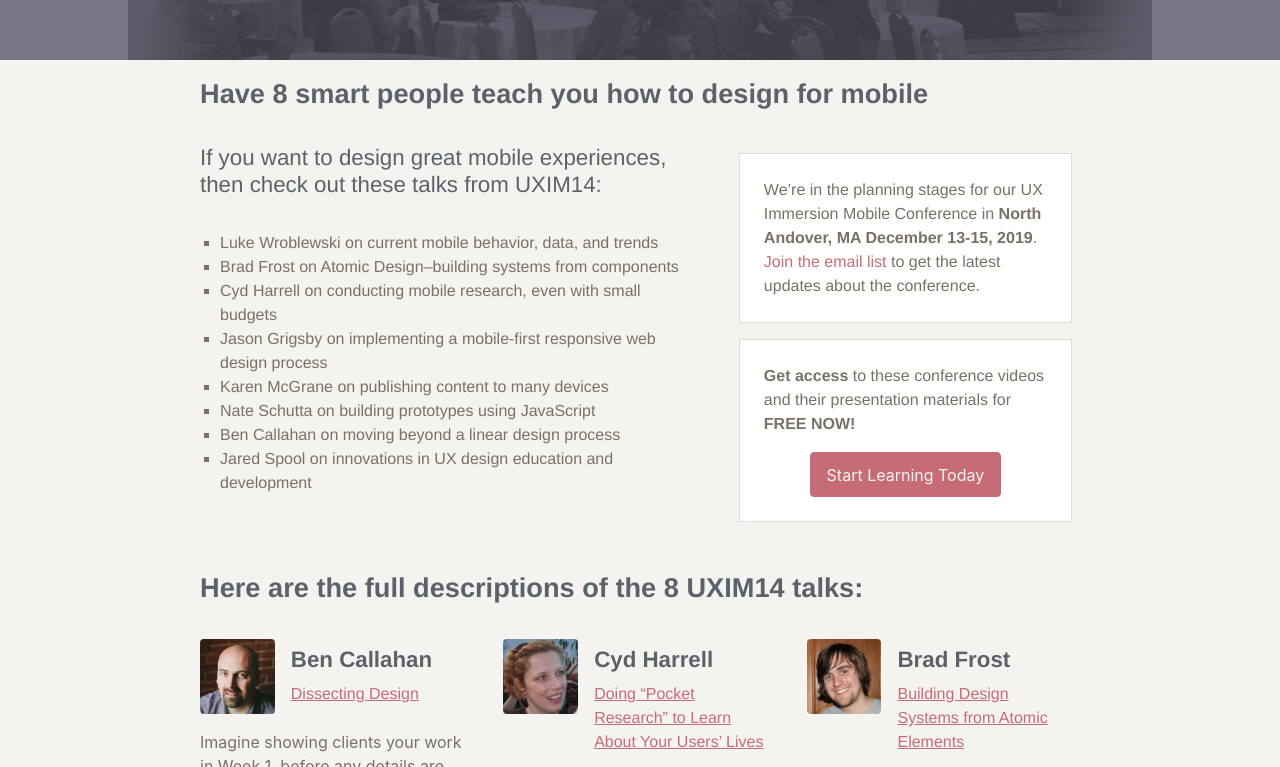
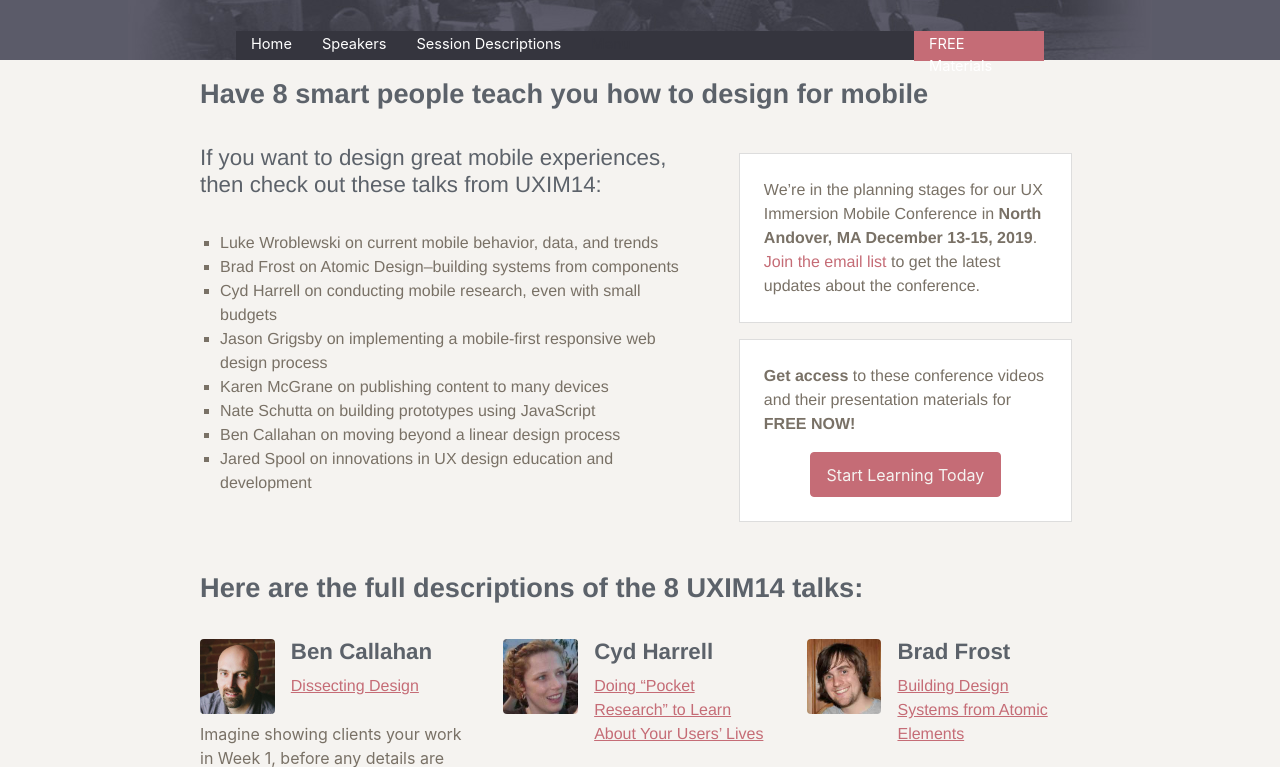
Before and after one commit to saracoren/UIEProject, a plain HTML site: page index.html in a window 1280 px wide. Shown: the part 90-857 px from the top of the page. Drawn offline with nearby package versions, Linux system fonts and the light colour scheme.

Commit message:
finished version 1

```diff
--- a/index.html
+++ b/index.html
@@ -5,6 +5,7 @@
     <meta name="viewport" content="width=device-width, initial-scale=1.0">
     <meta http-equiv="X-UA-Compatible" content="ie=edge">
     <title>UIE Version 1</title>
+    <link rel="shortcut icon" type="image/png" href="assets/favicon.png">
     <link rel="stylesheet" href="https://maxcdn.bootstrapcdn.com/bootstrap/4.0.0/css/bootstrap.min.css"
     integrity="sha384-Gn5384xqQ1aoWXA+058RXPxPg6fy4IWvTNh0E263XmFcJlSAwiGgFAW/dAiS6JXm" crossorigin="anonymous">
     <link rel="stylesheet" type="text/css" href="main.css">
@@ -16,6 +17,29 @@
                 <img src="/assets/uxim15.png" alt="UX Immersion">
             </div>
             <p>December 2019</p>
+        </div>
+        <div class="header-bottom">
+            <div class="nav">
+                <div class="nav-tabs">
+                    <a href="https://www.uie.com/"><div class="tab">
+                        <p>Home</p>
+                    </div></a>
+                    <a href="https://www.uie.com/"><div class="tab">
+                        <p>Speakers</p>
+                    </div></a>
+                    <a href="https://www.uie.com/"><div class="tab">
+                        <p>Session Descriptions</p>
+                    </div></a>
+                    <a class="menu" href="https://www.uie.com/"><div class="menu">
+                            <p>Menu</p>
+                    </div></a>
+                </div>
+                <div>
+                    <a href="https://www.uie.com/"><div class="nav-button-pink">
+                        <p>FREE Materials</p>
+                    </div></a>
+                </div>
+            </div>
         </div>
     </header>
     <div class="page_container">
--- a/main.css
+++ b/main.css
@@ -70,7 +70,7 @@ ul {
 }
 
 header {
-    background: #767685 url(/assets/background.jpg) no-repeat scroll 50% 50%;
+    background:#5B5B69 url(/assets/background.jpg) no-repeat scroll 50% 50%;
     width: 100%;
     height: 150px;
     /* margin: 0px; */
@@ -80,6 +80,81 @@ header {
     font-size: 0.9125em;
     /* box-sizing: border-box; */
     /* box-shadow: 0 10px 8px 8px #fff inset; */
+}
+
+.nav {
+    max-width: 808px;
+    margin: 0 auto;
+    height: 30px;
+    background: #35353e;
+    /* background: #a9535e; */
+    /* background: #7f484e; */
+    font-size: 1em;
+    max-width: 808px;
+    display: flex;
+    flex-direction: row;
+    min-height: 0.6em;
+    /* margin-top: 2em; */
+    justify-content: space-between;
+    margin-bottom: 0;
+
+}
+
+.header-bottom {
+    /* display: flex; */
+    /* flex-direction: column; */
+    /* align-items: flex-end; */
+    /* background: green; */
+    margin-bottom: 0;
+    margin-top: 34px;
+    /* justify-content: flex-end;  */
+}
+
+.nav-tabs {
+    display: flex;
+    flex-direction: row;
+    border-bottom: none;
+}
+
+.nav-tabs p, .nav-button-pink p {
+    padding: 3px 15px 0 15px;
+}
+
+.nav p {
+    color: #fff;
+}
+
+.tab {
+    height: 30px;
+}
+
+.tab:hover {
+    background: #5B5B69;
+    cursor: pointer;
+}
+
+.menu p {
+    color: #35353e;
+    margin: 0 auto;
+}
+
+.nav-button-pink {
+    background: #c56c76;
+    transition: #c56c76 0.32s ease;
+    height: 30px;
+    width: 130px;
+    cursor: pointer;
+    /* display: flex;
+    justify-content: center;
+    align-items: center; */
+}
+
+.nav-button-pink:hover {
+    background: #d1848b;
+}
+
+.nav-button-pink>p {
+    margin: 0 auto;
 }
 
 .page_container {
@@ -137,7 +212,6 @@ button {
     /* margin-left: 24px; */
     border-radius: 0.25em;
     background: #c56c76;
-    transition: #c56c76 0.32s ease;
     text-shadow: none;
     color: #f5f3f0;
     display: block;
@@ -146,6 +220,13 @@ button {
     text-align: center;
     font-size: 1em;
     border: 1px solid #c56c76;
+    cursor: pointer;
+    /* transition: #c56c76 0.32s ease; */
+}
+
+button:hover {
+    background: #d1848b;
+    border: 1px solid #d1848b;
 }
 
 .branding-bar {
@@ -224,6 +305,7 @@ button {
     flex-direction: column;
     margin: 0.5em;
     margin-left: 1em;
+    margin-top: 0;
 }
 
 .row {
@@ -246,6 +328,7 @@ footer {
     display: flex;
     flex-direction: row;
     padding-top: 20px;
+    max-width: 880px;
     /* background: greenyellow; */
     /* margin-top: 100px; */
     /* margin-bottom: 4em; */
@@ -312,6 +395,27 @@ footer {
 }
 
 @media only screen and (max-width: 880px) {
+    .nav {
+        max-width: 100%;
+        display: block;
+    }
+    .nav:hover {
+        background: #5B5B69;
+        cursor: pointer;
+    }
+    .menu {
+        margin: 0 auto;
+    }
+    .menu p {
+        color: #fff;
+        margin: 0 auto;
+    }
+    .tab {
+        display: none;
+    }
+    .nav-button-pink {
+        display: none;
+    }
     .branding-bar {
         display: flex;
         flex-direction: column;
@@ -321,8 +425,8 @@ footer {
         font-size: 1em;
         margin-top: 0;
     }
-    .large-logo {
-
+    .page_container {
+        margin-top: 2em;
     }
 }
 
```
Also changed, not shown: assets/favicon.png (added).
